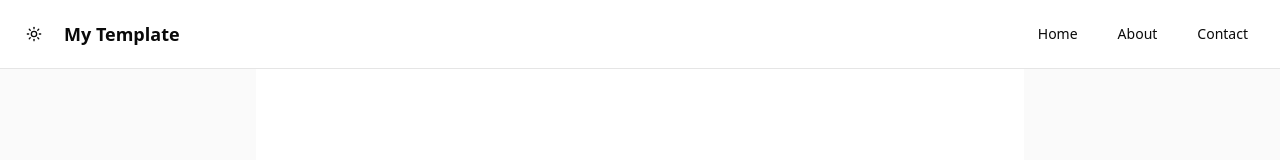
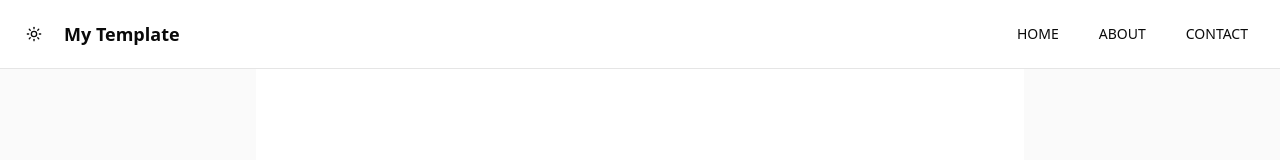
Before and after one commit to samurai71/my-nxt-template, a Next.js app: page /about in a window 1280 px wide. Shown: the top 160 px of the page. Built offline with nearby package versions, Linux system fonts and the light colour scheme.

Commit message:
refactor: standardize navigation link styles to uppercase

```diff
--- a/src/components/header.tsx
+++ b/src/components/header.tsx
@@ -31,13 +31,19 @@ export function Header() {
 
         <nav className="hidden items-center gap-2 md:flex">
           <Button variant="ghost" asChild>
-            <Link href="/">Home</Link>
+            <Link href="/" className="uppercase">
+              Home
+            </Link>
           </Button>
           <Button variant="ghost" asChild>
-            <Link href="/about">About</Link>
+            <Link href="/about" className="uppercase">
+              About
+            </Link>
           </Button>
           <Button variant="ghost" asChild>
-            <Link href="/contact">Contact</Link>
+            <Link href="/contact" className="uppercase">
+              Contact
+            </Link>
           </Button>
         </nav>
 
```
